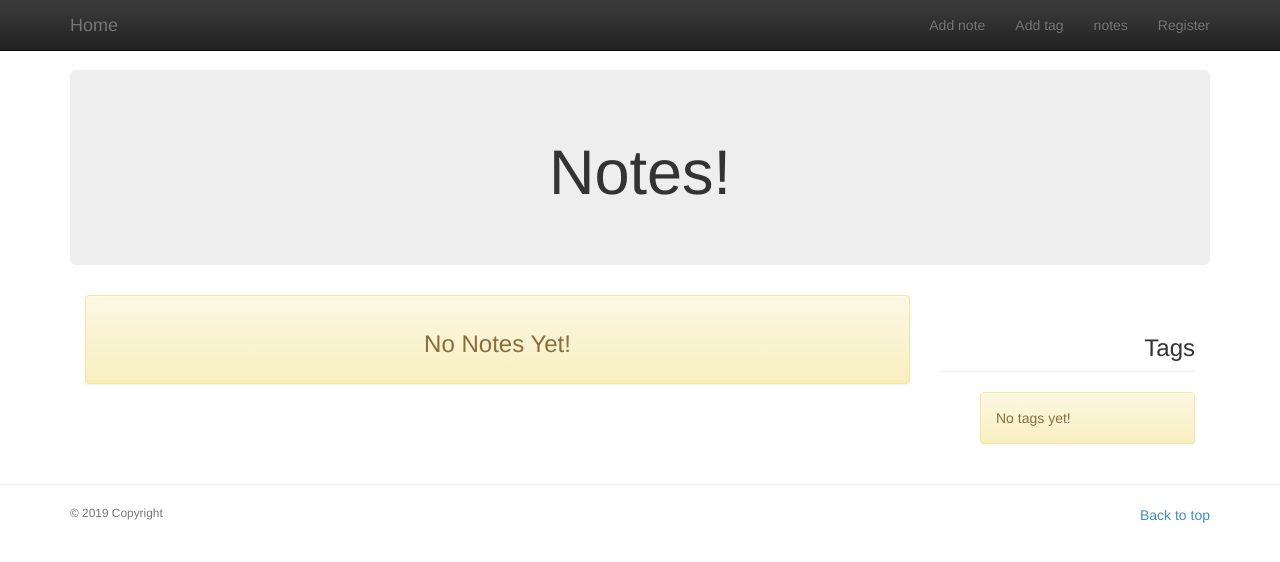
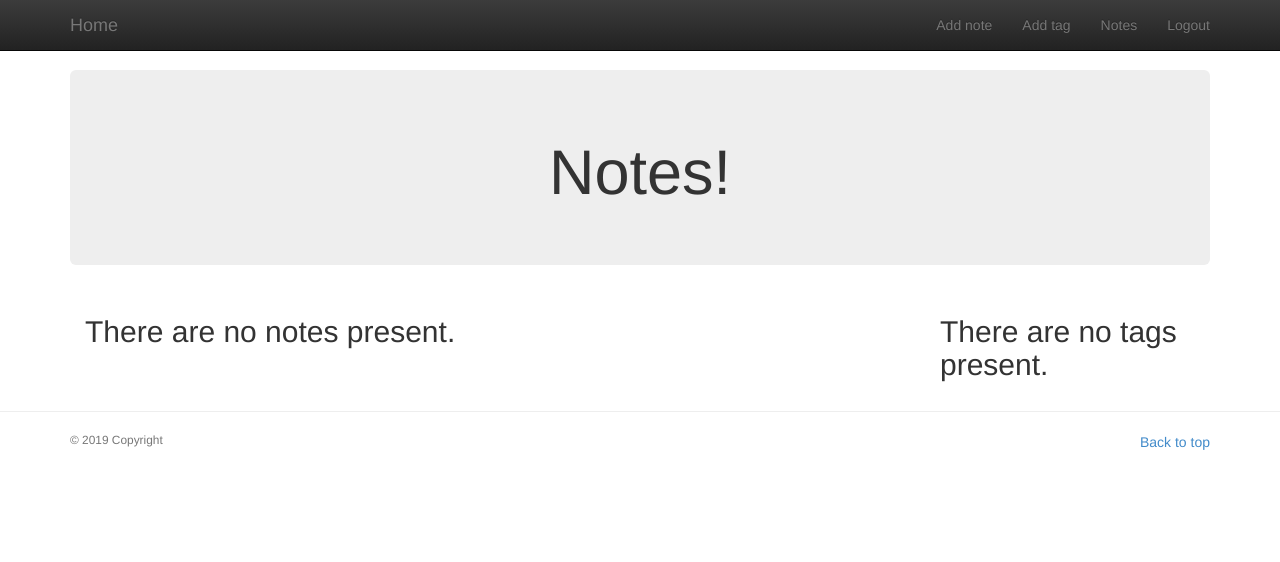
Before and after one commit to akshatz123/djangonote, a Django app: page /notes/ in a window 1280 px wide. Shown: the top 562 px of the page. Run offline with Django 3.2, Linux system fonts and the light colour scheme; the visitor is signed in with stand-in values (Sample User, id 1); data that the repository does not hold is empty; some libraries are stand-ins or nearby versions.

Commit message:
Started Basic Functionality

```diff
--- a/djangonote/djangonote/settings.py
+++ b/djangonote/djangonote/settings.py
@@ -40,6 +40,7 @@ INSTALLED_APPS = [
     'notes.apps.NotesConfig',
     'django_extensions',
     'users.apps.UsersConfig',
+    'crispy_forms',
 ]
 
 MIDDLEWARE = [
--- a/djangonote/notes/forms.py
+++ b/djangonote/notes/forms.py
@@ -6,11 +6,11 @@ class NoteForm(forms.ModelForm):
 
 	class Meta:
 		model = Note
-		fields = 'label', 'body', 'tags'
+		fields = ['label', 'body', 'tags']
 
 
 class TagForm(forms.ModelForm):
 
 	class Meta:
 		model = Tag
-		fields = 'label',
+		fields = ['label',]
--- a/djangonote/notes/models.py
+++ b/djangonote/notes/models.py
@@ -17,5 +17,8 @@ class Tag(models.Model):
 	label = models.CharField(max_length=200)
 	slug = models.SlugField(max_length=200)
 
-	def __unicode__(self):
+	# def __unicode__(self):
+	# 	return self.label
+
+	def __str__(self):
 		return self.label
--- a/djangonote/notes/templates/base.html
+++ b/djangonote/notes/templates/base.html
@@ -46,10 +46,10 @@
                         <a href="{% url 'notes.addtag' %}">Add tag</a>
                     </li>
                     <li>
-                        <a href="{% url 'notes.index_view' %}">notes</a>
+                        <a href="{% url 'notes.index_view' %}">Notes</a>
                     </li>
                     <li>
-                        <a href="{% url 'register' %}">Register</a>
+                        <a href="{% url 'logout' %}">Logout</a>
                     </li>
                 </ul>
                 </div>
--- a/djangonote/notes/templates/notes/index.html
+++ b/djangonote/notes/templates/notes/index.html
@@ -6,34 +6,25 @@
 	<h1 align='center'>Notes!</h1>
 </div>
 
-<div class='col-md-9'>
+<div class="col-md-9">
 {% if notes %}
-	{% for note in notes %}
-		<h3 class="page-header">
-			<a href="{% url 'notes:addnote' %}?id={{note.id}}">{{note.label}}</a>
-		</h3>
-		{{note.body|linebreaks}}
-			{% for tag in note.tags.all %}
-				{{ tag.label }}{% if not forloop.last %} | {% endif %}
-			{% endfor %}
-	{% endfor %}
+    {% for note in notes %}
+        <li> {{note.body}} </li>
+    {% endfor %}
 {% else %}
-	<div class='alert alert-warning' align='center'>
-		<h3>No Notes Yet!</h3>
-	</div>
+<h2> There are no notes present.</h2>
+{% endif %}
+</div>
+<div class="col-md-3">
+{% if tags %}
+    {% for tag in tags %}
+        <li> {{tag.label}}</li>
+        <br>
+    {% endfor %}
+{% else %}
+<h2> There are no tags present.</h2>
 {% endif %}
 </div>
 
-<div class='col-md-3'>
-    <h3 class="page-header" align='right'>Tags</h3>
-    <ul>
-        {% if tags %}
-            {% for tag in tags %}
-            <li><a href="{% url 'notes:tagsearch' slug=tag.slug %}">{{tag}}</a></li>
-            {% endfor %}
-        {% else %}
-            <div class='alert alert-warning'>No tags yet!</div>
-        {% endif %}
-    </ul>
-</div>
+
 {% endblock body %}
--- a/djangonote/notes/urls.py
+++ b/djangonote/notes/urls.py
@@ -5,6 +5,5 @@ urlpatterns = [
 	url(r'^$', index_view, name='notes.index_view'),
 	url(r'^addnote/', add_note, name='notes.addnote'),
 	url(r'^addtag/', add_tag, name='notes.addtag'),
-	url(r'^tags/(?P<slug>[-\w]+)/$', tag_search, name='tagsearch'),
-
+	url(r'^tags/(?P<slug>[-\w]+)/$', tag_search, name='notes.tagsearch'),
 ]
--- a/djangonote/notes/views.py
+++ b/djangonote/notes/views.py
@@ -64,13 +64,13 @@
         if request.POST.get('control') == 'delete':
             tag.delete()
             messages.add_message(request, messages.INFO, 'Tag Deleted!')
-            return HttpResponseRedirect(reverse('notes:index_view'))
+            return HttpResponseRedirect(reverse('notes.index_view'))
 
         form = TagForm(request.POST, instance=tag)
         if form.is_valid():
             form.save()
             messages.add_message(request, messages.INFO, 'Tag Added!')
-            return HttpResponseRedirect('notes:index')
+            return HttpResponseRedirect('notes.index')
     else:
         form = TagForm(instance=tag)
 
--- a/djangonote/users/forms.py
+++ b/djangonote/users/forms.py
@@ -1,9 +1,10 @@
 from django import forms
 from django.forms import ModelForm
 from django.contrib.auth.models import User
+from django.contrib.auth.forms import UserCreationForm
 
 
-class UserRegisterForm(forms.Form):
+class UserRegisterForm(UserCreationForm):
 	email = forms.EmailField()
 
 	class Meta:
--- a/djangonote/users/templates/users/register.html
+++ b/djangonote/users/templates/users/register.html
@@ -1,11 +1,12 @@
 {% extends 'base.html' %}
+{% load crispy_forms_tags %}
 {% block content %}
 	<div class="content-section">
 		<form method="POST">
 			{% csrf_token %}
 			<fieldset class="form-group">
 				<legend class="border-bottom mb-4">Join Today</legend>
-				{{form.as_p}}
+				{{ form|crispy }}
 			</fieldset>
 			<div class="form-group">
 				<button class="btn btn-outline-info" type="Submit">
```
Also changed, not shown: djangonote/requirements.txt (deleted, +0 -91 lines), djangonote/users/templates/users/logout.html (added, +9 -0 lines).
